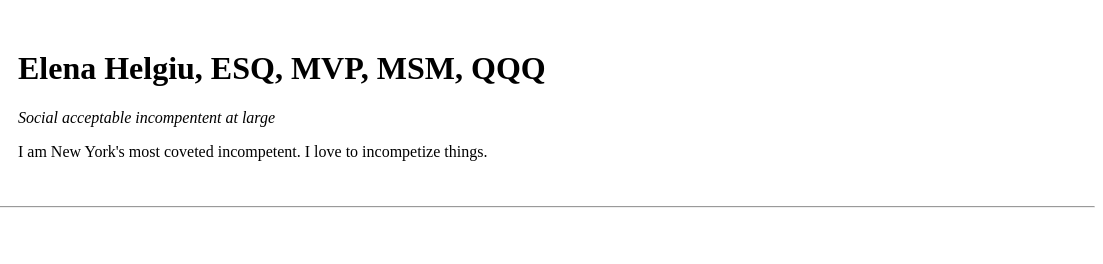
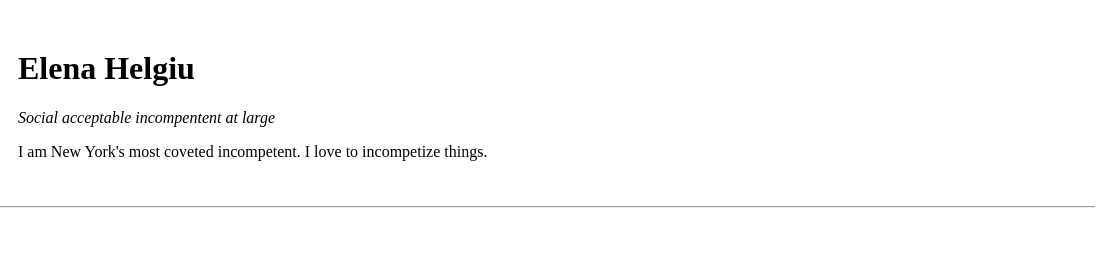
Before and after one commit to ehelgiu/cv, a plain HTML site: page index.html in a window 1280 px wide. Shown: the top 264 px of the page, 177-1280 px from the left. Drawn offline with Linux system fonts and the light colour scheme.

Commit message:
Update index.html

```diff
--- a/index.html
+++ b/index.html
@@ -10,7 +10,7 @@
   <table cellspacing="20">
     <tr>
       <td><img src="Elena Helgiu Photo.jpeg" alt="Elena Helgiu Image" style="width:170px;height:200px;"></td>
-      <td><h1>Elena Helgiu, ESQ, MVP, MSM, QQQ</h1>
+      <td><h1>Elena Helgiu</h1>
       <p> <em> Social acceptable incompentent at large </em></p>
       <p>I am New York's most coveted incompetent. I love to incompetize things.</p></td>
     </tr>
```
